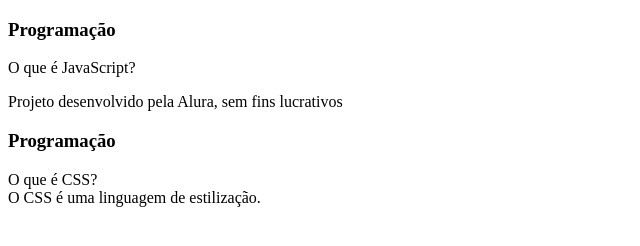
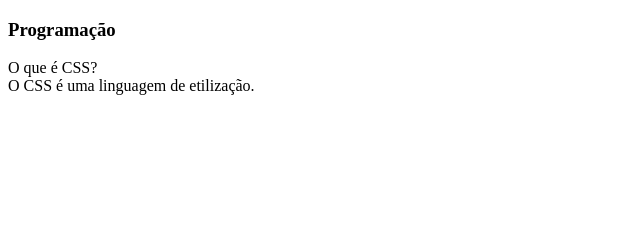
Before and after one commit to KauaRoseiraa/Projeto-final2, a plain HTML site: page index.html in a window 1280 px wide. Shown: the whole page, without its empty margins (0-640 px from the left). Drawn offline with Linux system fonts and the light colour scheme.

Commit message:
Add files via upload

```diff
--- a/index.html
+++ b/index.html
@@ -1,29 +1,14 @@
 <!DOCTYPE html>
-<html lang="en">
+<html lang="pt-br">
 <head>
     <meta charset="UTF-8">
     <meta http-equiv="X-UA-Compatible" content="IE=edge">
-    <meta name="viewport" content="width=>, initial-scale=1.0">
+    <meta name="viewport" content="width=device-width, initial-scale=1.0">
     <title>Document</title>
 </head>
 <body>
   <main>
     <section id=”container”>
-         <article class=”cartao”>
-          <div class=”cartao__conteudo”> </div>
-           <h3>Programação</h3>
-           <div class=”cartao__conteudo__pergunta”>
-            O que é JavaScript?
-
-          </div>
-         </div>
-        </article>
-       </section>
-    </main>
-
-    <footer>
-        <p>Projeto desenvolvido pela Alura, sem fins lucrativos</p>
-    </footer>
       <article class=”cartao”>
         <div class=”cartao__conteudo”>
           <h3>Programação</h3>
@@ -31,11 +16,14 @@
             O que é CSS?
           </div>
           <div class=”cartao__conteudo__resposta”>
-        O CSS é uma linguagem de estilização.
-          </div>
+            O CSS é uma linguagem de etilização.
         </div>
       </article>
     </section>
+  </main>
 
+  <footer>
+
+  </footer>
 </body>
 </html>
```
Lines whose indentation alone changed are shown as unchanged.
